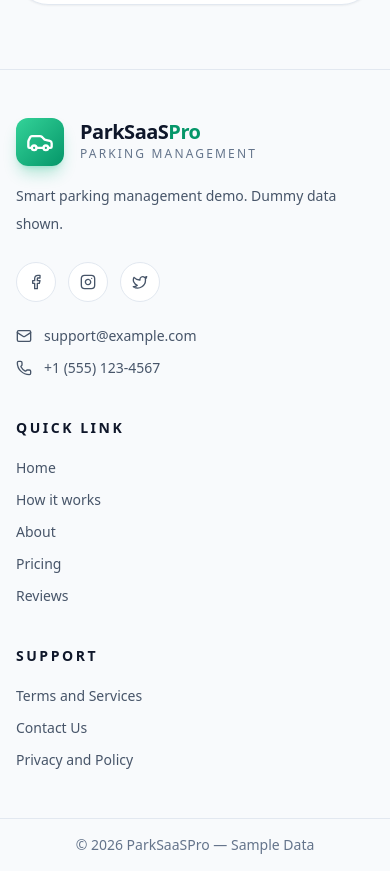
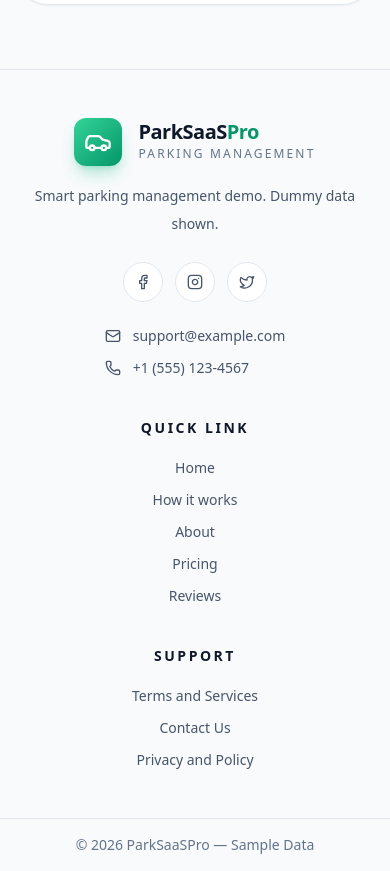
Before and after one commit to abhishekpyakurel08/sass-parking, a Vue app in the folder sass-parking-frontend/: page / in a window 390 px wide. Shown: the part 8790-9661 px from the top of the page. Built offline with nearby package versions, Linux system fonts and the light colour scheme; the HTML template or start-up script is replaced by a standard one.

Commit message:
feat: improve AppFooter layout and alignment for better visual consistency

```diff
--- a/sass-parking-frontend/src/components/AppFooter.vue
+++ b/sass-parking-frontend/src/components/AppFooter.vue
@@ -1,8 +1,8 @@
 <template>
   <footer class="bg-slate-50 text-slate-700 border-t border-slate-200">
     <div class="max-w-screen-2xl mx-auto px-4 sm:px-6 py-12 lg:py-14">
-      <div class="grid gap-10 items-start lg:grid-cols-[1.4fr_0.8fr_0.8fr] lg:gap-16">
-        <div class="flex flex-col items-start">
+      <div class="grid gap-10 items-start justify-items-center text-center lg:grid-cols-[1.4fr_0.8fr_0.8fr] lg:gap-16 lg:justify-items-start lg:text-left">
+        <div class="flex flex-col items-center lg:items-start">
           <div class="flex items-center gap-4">
             <div class="w-12 h-12 bg-gradient-to-br from-emerald-400 to-emerald-600 rounded-xl flex items-center justify-center shadow-lg shadow-emerald-500/30">
               <Car class="text-white w-7 h-7" />
@@ -16,7 +16,7 @@
             Smart parking management demo. Dummy data shown.
           </p>
 
-          <div class="mt-6 flex items-center gap-3">
+          <div class="mt-6 flex items-center justify-center gap-3 lg:justify-start">
             <a href="#" aria-label="Facebook" class="inline-flex h-10 w-10 items-center justify-center rounded-full border border-slate-200 bg-white text-slate-600 transition hover:border-emerald-300 hover:text-emerald-600 hover:bg-emerald-50">
               <Facebook class="h-4 w-4" />
             </a>
@@ -40,7 +40,7 @@
           </div>
         </div>
 
-        <div class="flex flex-col items-start">
+        <div class="flex flex-col items-center lg:items-start">
           <h4 class="text-sm font-bold uppercase tracking-[0.18em] text-slate-900">Quick Link</h4>
           <ul class="mt-5 space-y-3 text-sm text-slate-600">
             <li><a href="#home" class="transition hover:text-emerald-600">Home</a></li>
@@ -51,7 +51,7 @@
           </ul>
         </div>
 
-        <div class="flex flex-col items-start">
+        <div class="flex flex-col items-center lg:items-start">
           <h4 class="text-sm font-bold uppercase tracking-[0.18em] text-slate-900">Support</h4>
           <ul class="mt-5 space-y-3 text-sm text-slate-600">
             <li><a href="#" class="transition hover:text-emerald-600">Terms and Services</a></li>
```
